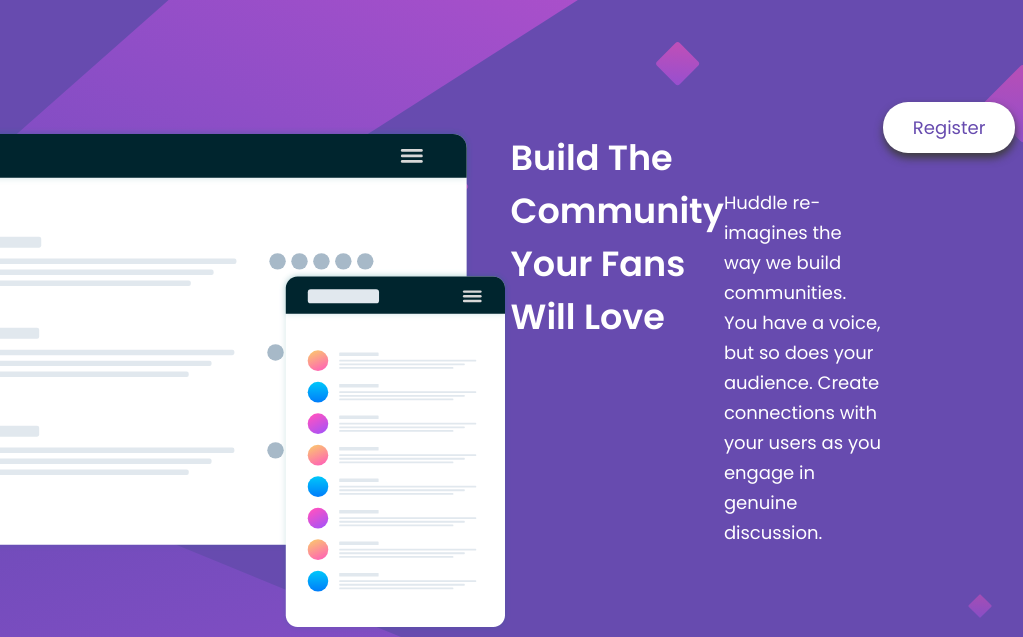
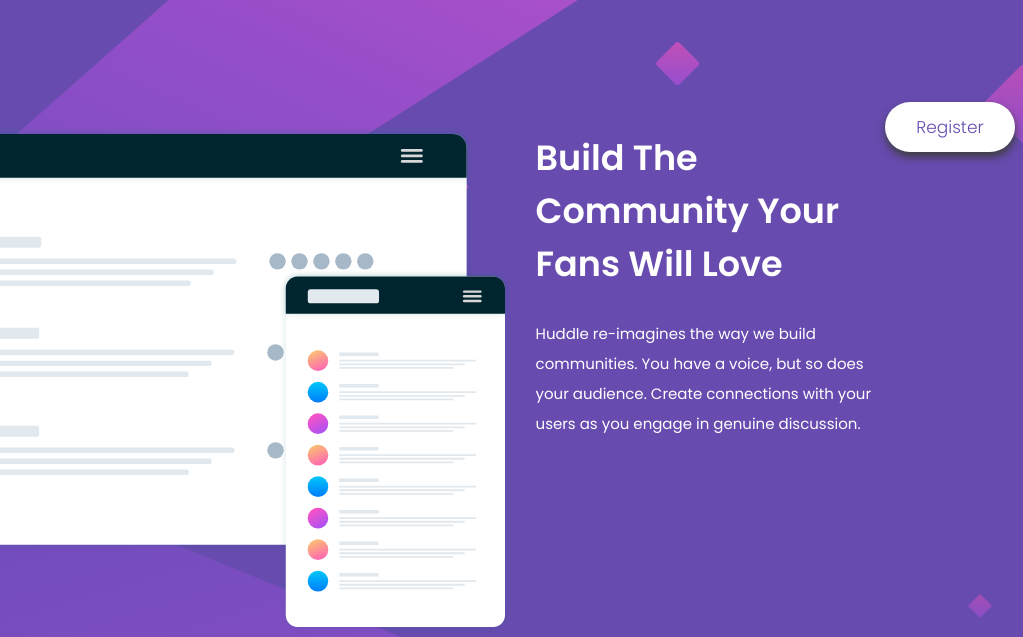
Before and after one commit to liamwoody25/huddle-landing-page.2, a plain HTML site: page index.html in a window 1280 px wide. Shown: the top 637 px of the page, 257-1280 px from the left. Drawn offline with Linux system fonts and the light colour scheme.

Commit message:
added a div

```diff
--- a/index.css
+++ b/index.css
@@ -35,17 +35,16 @@
     color:#fff;
     font-weight:600;
     font-size: 35px;
-    word-wrap: break-word;
+    padding-left: 25px;
 
 }
 
-.sub-text{
+.text{
     color:var(--color-white);
     font-weight: 400;
     line-height: 30px;
-    display: flex;
-    align-items: center;
-    font-size: 18px;
+    padding-left: 25px;
+    font-size: 15px;
 
 }
 
@@ -54,11 +53,11 @@
   border-radius: 25px;
   border:0;
   color: var(--main-color);
-  font-size: 18px;
-  font-weight: 400;
+  font-size: 17px;
+  font-weight: 300;
   padding: 12px 15px;
   height: 60%;
-  width: 80%;
+  width: 30%;
   box-shadow: 0.5px 5px 9px rgb(62, 61, 61);
 
 }
--- a/index.html
+++ b/index.html
@@ -21,9 +21,11 @@
   </header>
   <section class="intro-container">
       <img class="intro-container img" src="./images/illustration-mockups.svg">
+      <div>
       <h2 class="heading-title">Build The Community Your Fans Will Love</h2>
-      <p class="sub-text">Huddle re-imagines the way we build communities. You have a voice, but so does your audience.
+      <p class="text">Huddle re-imagines the way we build communities. You have a voice, but so does your audience.
         Create connections with your users as you engage in genuine discussion.</p>
+      </div>
         <button class="Register">Register</button>
   </section>
   <footer>
```
